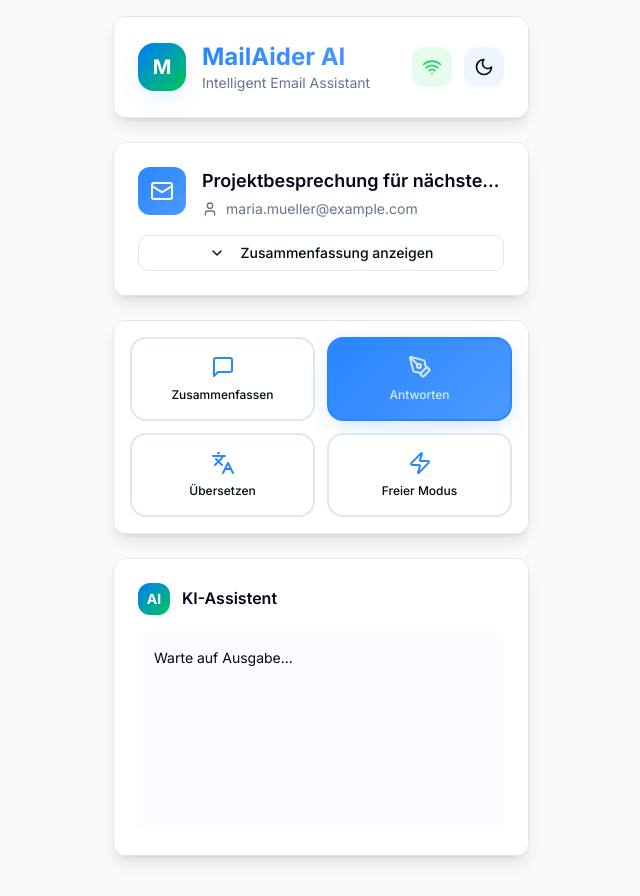
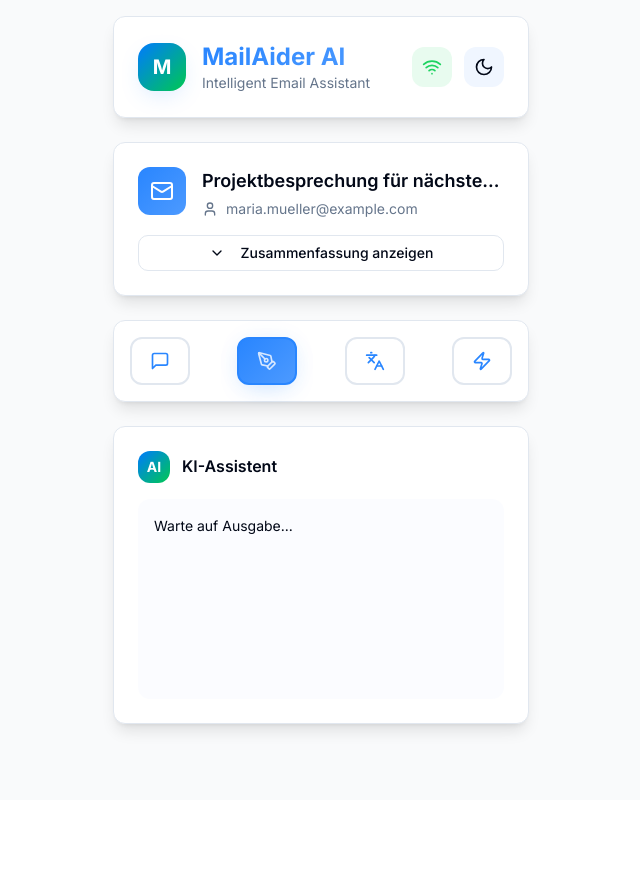
Before and after one commit to FlowEdgeSolutions/mailaider2.0_frontend, a React (Vite) app: page / in a window 1280 px wide. Shown: the whole page, without its empty margins (319-959 px from the left). After the commit the page ends 800 px from the top, so only its background shows below. Built offline with nearby package versions, Linux system fonts and the light colour scheme.

Commit message:
Refactor button layout
Make buttons more compact and side-by-side, with names on hover.

```diff
--- a/src/components/ActionButtons.tsx
+++ b/src/components/ActionButtons.tsx
@@ -37,7 +37,7 @@ const actions = [
 export function ActionButtons({ currentAction, onActionSelect, isConnected }: ActionButtonsProps) {
   return (
     <div className="card-modern p-4 animate-bounce-in">
-      <div className="grid grid-cols-2 gap-3">
+      <div className="flex gap-2 justify-between">
         {actions.map((action) => {
           const Icon = action.icon;
           const isActive = currentAction === action.id;
@@ -48,20 +48,22 @@ export function ActionButtons({ currentAction, onActionSelect, isConnected }: Ac
               onClick={() => onActionSelect(action.id)}
               disabled={!isConnected}
               className={`
-                relative p-4 rounded-2xl border-2 transition-all duration-300 group
+                relative p-3 rounded-xl border-2 transition-all duration-300 group flex-1 max-w-[60px]
                 ${isActive
                   ? 'bg-gradient-primary border-primary text-white shadow-blue'
                   : 'bg-surface border-border hover:border-primary/30 hover:bg-accent'
                 }
                 ${!isConnected ? 'opacity-50 cursor-not-allowed' : 'hover:scale-105 active:scale-95'}
               `}
-              title={action.tooltip}
             >
-              <div className="flex flex-col items-center gap-2">
-                <Icon className={`w-6 h-6 ${isActive ? 'text-white' : 'text-primary'}`} />
-                <span className={`text-xs font-medium ${isActive ? 'text-white' : 'text-foreground'}`}>
-                  {action.label}
-                </span>
+              <div className="flex justify-center">
+                <Icon className={`w-5 h-5 ${isActive ? 'text-white' : 'text-primary'}`} />
+              </div>
+
+              {/* Hover Tooltip */}
+              <div className="absolute bottom-full left-1/2 transform -translate-x-1/2 mb-2 px-2 py-1 bg-foreground text-background text-xs rounded-md opacity-0 group-hover:opacity-100 transition-opacity duration-200 whitespace-nowrap pointer-events-none z-10">
+                {action.tooltip}
+                <div className="absolute top-full left-1/2 transform -translate-x-1/2 w-0 h-0 border-l-4 border-r-4 border-t-4 border-transparent border-t-foreground"></div>
               </div>
 
               {isActive && (
```
